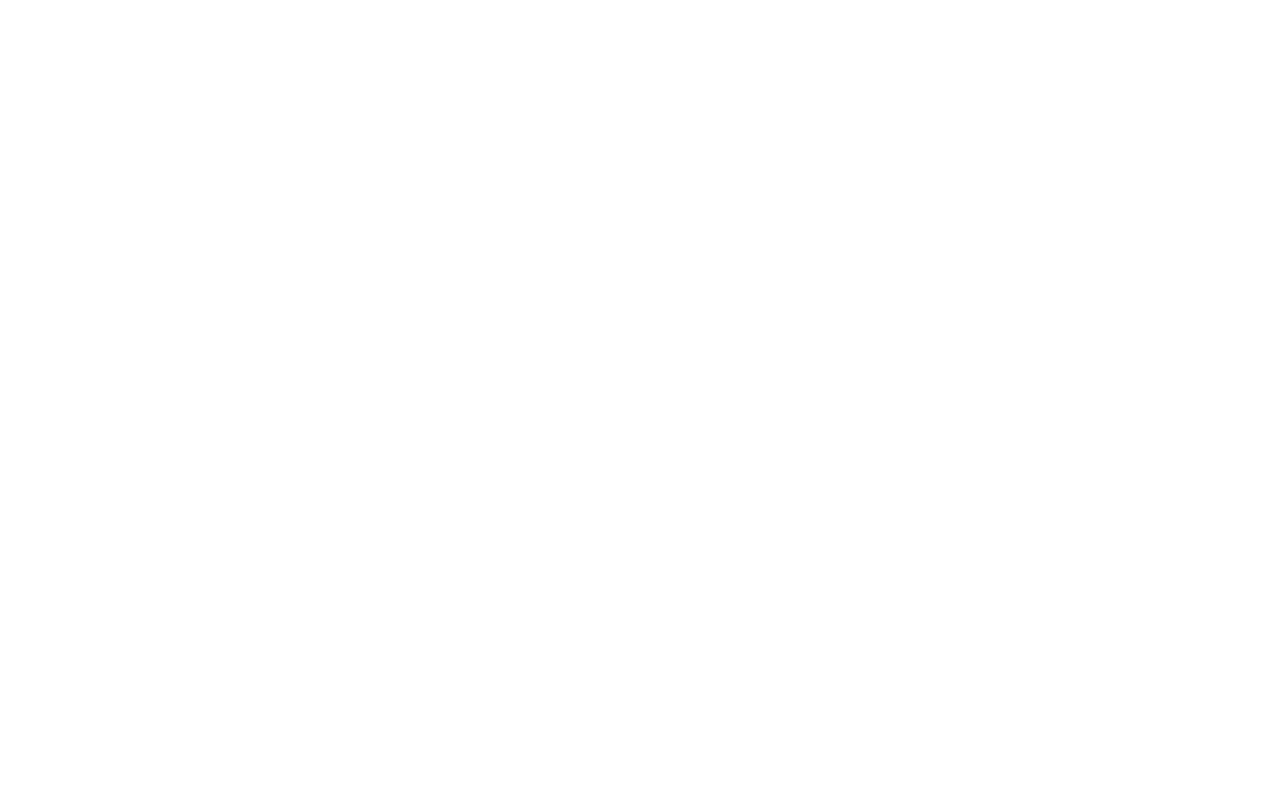
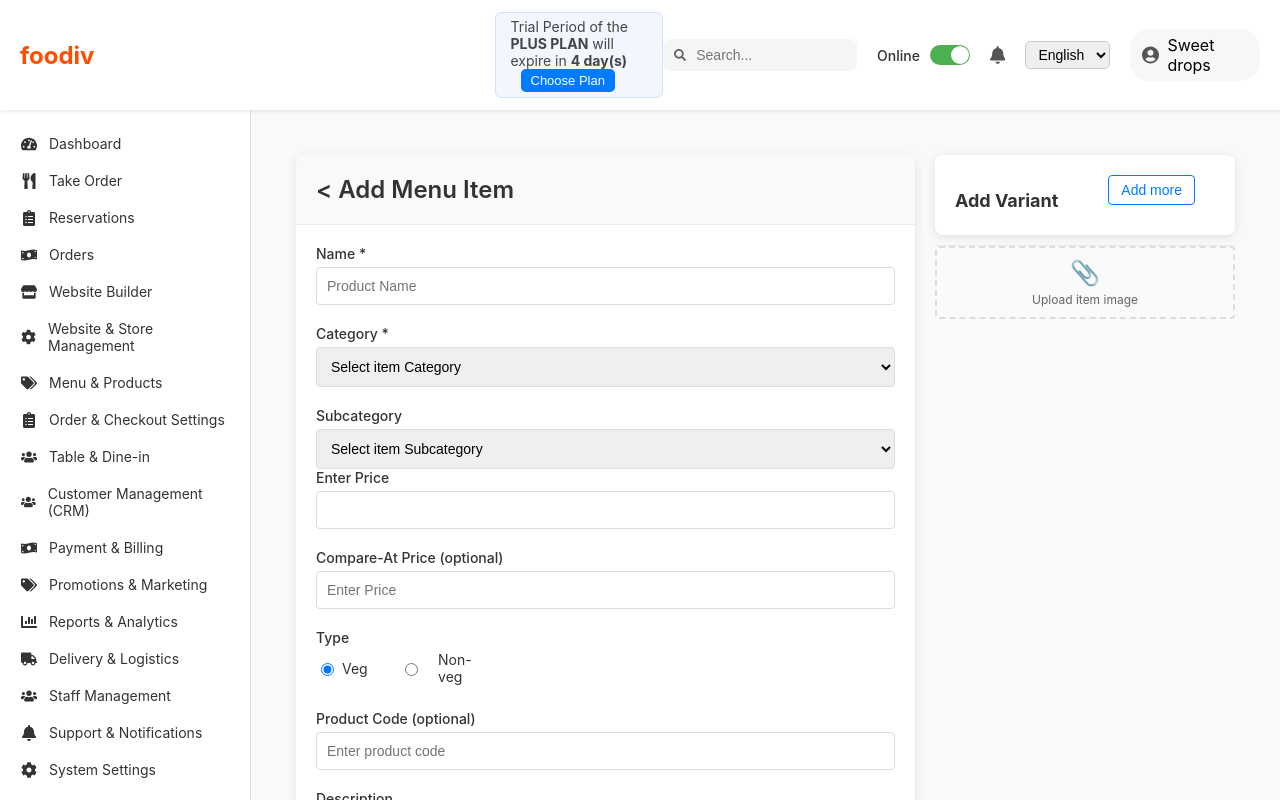
Before and after one commit to SharmBB/Os76-Resturant-Admin, a React (Create React App) app: page /menu-item-added in a window 1280 px wide. Before the commit this address had no page. Shown: the top 800 px of the page. Built offline with nearby package versions, Linux system fonts and the light colour scheme.

Commit message:
after the conflict

```diff
--- a/src/App.js
+++ b/src/App.js
@@ -13,7 +13,8 @@
 
       <Routes>
         <Route path="/" element={<Dashboard />} />
-        <Route path="/add-menu-item" element={<MenuItemAddedForm />} />
+        <Route path="/menu-item-added" element={<MenuItemAddedForm />} />
+
       </Routes>
     </BrowserRouter>
 
```
